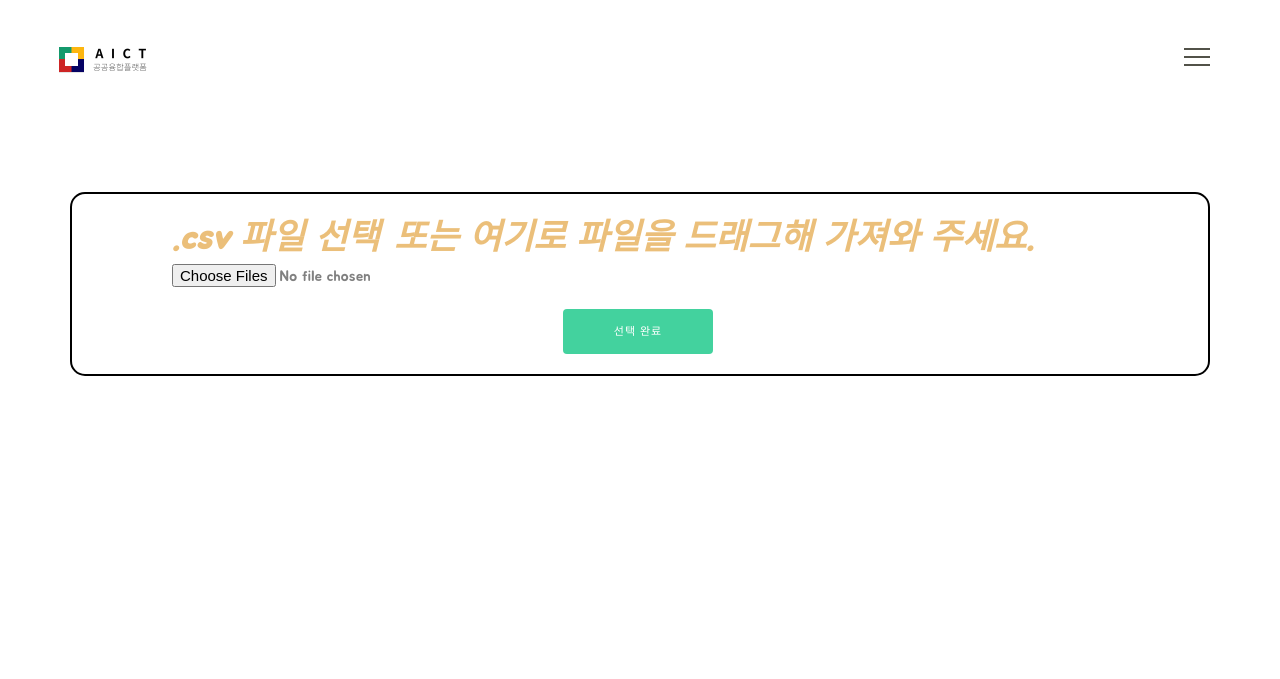
After one commit to Sinijinii/AICT-platform, a Django app: template smartfarm_page/templates/kid_data_fileupload.html in a window 1280 px wide. The commit adds this page. Shown: the top 679 px of the page. Run offline with Django 3.2, Linux system fonts and the light colour scheme; the template is opened without the code that fills it, so the values that code supplies are empty; parts of the project's set-up code (start-up, migrations or seed data) failed here and were passed over; some libraries are stand-ins or nearby versions.

Commit message:
Save kids data in DB.

```diff
--- /dev/null
+++ b/smartfarm_page/templates/kid_data_fileupload.html
@@ -0,0 +1,135 @@
+{% load static %}
+<!DOCTYPE html>
+<html lang="en">
+<head>
+    <meta charset="UTF-8">
+    <title>dataupload</title>
+</head>
+<link rel="shortcut icon" href="img/favicon.ico" type="image/x-icon">
+
+<!-- Bootstrap -->
+<link rel="stylesheet" type="text/css"  href="{% static 'smartfarm_page/css/kids/bootstrap.css' %}?after">
+<link rel="stylesheet" type="text/css" href="{% static 'smartfarm_page/css/kids/font-awesome.css' %}?after">
+
+<!-- Slider
+    ================================================== -->
+<link href="{% static 'smartfarm_page/css/kids/owl.carousel.css' %}?after" rel="stylesheet" media="screen">
+<link href="{% static 'smartfarm_page/css/kids/owl.theme.css' %}?after" rel="stylesheet" media="screen">
+<link href="{% static 'smartfarm_page/css/kids/animate.css' %}?after" rel="stylesheet" media="screen">
+<link href="https://cdn.jsdelivr.net/npm/bootstrap@5.1.3/dist/css/bootstrap.min.css">
+<!--Using JS-->
+<script src="https://cdn.jsdelivr.net/npm/chart.js"></script>
+<!-- Stylesheet
+
+
+    ================================================== -->
+<link rel="stylesheet" type="text/css"  href="{% static 'smartfarm_page/css/stylehj.css' %}?after">
+<link href='https://fonts.googleapis.com/css?family=PT+Serif:400,400i,700|Montserrat:100,200,300,300i,400,500,600,700,800,900' rel='stylesheet' type='text/css'>
+<!-- 글꼴 -->
+<link rel="preconnect" href="https://fonts.googleapis.com">
+<link rel="preconnect" href="https://fonts.gstatic.com" crossorigin>
+<link href="https://fonts.googleapis.com/css2?family=Jua&display=swap" rel="stylesheet">
+
+<!-- HTML5 shim and Respond.js for IE8 support of HTML5 elements and media queries -->
+<!-- WARNING: Respond.js doesn't work if you view the page via file:// -->
+<!--[if lt IE 9]>
+<script src="https://oss.maxcdn.com/html5shiv/3.7.2/html5shiv.min.js"></script>
+<script src="https://oss.maxcdn.com/respond/1.4.2/respond.min.js"></script>
+    <![endif]-->
+</head>
+<body class="page">
+<!-- Navigation
+    ==========================================-->
+<nav id="top-menu" class="navbar navbar-default navbar-fixed-top">
+  <div class="container">
+    <!-- Brand and toggle get grouped for better mobile display -->
+    <div class="navbar-header">
+      <button type="button" class="navbar-toggle collapsed" data-toggle="collapse" data-target="#bs-example-navbar-collapse-1"> <span class="sr-only">Toggle navigation</span> <span class="icon-bar"></span> <span class="icon-bar"></span> <span class="icon-bar"></span> </button>
+      <a class="navbar-brand" href="{% url 'main'%}"><img src="{% static 'smartfarm_page/assets/img/logo.png' %}?after" class="img-responsive"><span style=" color:#525249;">공공융합플랫폼</span></a> </div>
+    <!-- Collect the nav links, forms, and other content for toggling -->
+    <div class="collapse navbar-collapse" id="bs-example-navbar-collapse-1">
+      <!--nav icon-->
+      <a id="nav-icon" style=" color:#525249;"> <span></span> <span></span> <span></span> </a>
+      <!--nav icon end-->
+      <ul id="nav-top" class="nav navbar-nav navbar-right" style=" color:#525249;">
+         <li><a href="{% url 'main'%}" class="page-scroll"style=" color:#525249;">Home</a></li>
+         <li><a href="{% url 'str_smartfarm1'%}" class="page-scroll"style=" color:#525249;">딸기 스마트팜</a></li>
+         <li><a href="{% url 'kids_pattern1'%}" class="page-scroll"style=" color:#525249;">영유아 스마트 케어</a></li>
+         <li><a href="{% url 'covid19'%}" class="page-scroll"style=" color:#525249;">코로나19 현황 분석</a></li>
+      </ul>
+    </div>
+    <!-- /.navbar-collapse -->
+  </div>
+  <!-- /.container-fluid -->
+</nav>
+<style>
+   .jb-text {
+   border-top-left-radius:15px; border-bottom-left-radius:15px;
+   border-top-right-radius:15px; border-bottom-right-radius:15px;
+   background-color: white;
+   text-align: left;
+   border: 2px solid #000000;
+         }
+</style>
+<!-- banner Page
+    ==========================================-->
+<div id="page-banner" >
+  <div class="content  wow fdeInUp">
+    <div class="container ">
+        <div style="float: center;">
+            {% if not_pass %}
+            <h2 style="font-family: 'Jua', sans-serif;">잘못된 접근입니다. 돌아가기</h2>
+            <h4><a href="{% url 'kids_pattern1'%}" ><img src="{% static 'smartfarm_page/assets/img/return.png' %}" width="40" height="40" alt=""></a></h4>
+            <br><br><br>
+            {% elif Succeeded %}
+            <div style="float: center;">
+                <h1 style="font-family: 'Jua', sans-serif;">저장 성공</h1>
+                <h2 style="font-family: 'Jua', sans-serif;">영유아 페이지로 돌아가기<a href="{% url 'kids_pattern1'%}" ><img src="{% static 'smartfarm_page/assets/img/return.png' %}" width="40" height="40" alt=""></a></h2>
+            </div>
+            {% else %}
+            <div class="row">
+                <div class="col-md-12">
+                    <div class="jb-text" style="padding: 20px 100px; font-family: 'Jua', sans-serif;"> <!-- 블록 가운데 정렬-->
+                        <form method="post" action="{% url 'kid_data_upload' %}" enctype="multipart/form-data">
+                            {% csrf_token %}    <!-- 보안을 위해 반드시 필요. 없으면 장고에서 request 거절-->
+                            <div class="file-drop-area">
+                                <span class="choose-file-button"style=" color:#ebbf7a; font-size: 35px; font-weight: 600;"> .csv 파일 선택</span>
+                                <span class="file-message"style=" color:#ebbf7a; font-size: 35px; font-weight: 600;">&nbsp;또는 여기로 파일을 드래그해 가져와 주세요.</span>
+                                <input class="file-input" name="upload_kid_data" id="upload_kid_data" type="file" multiple required>
+                            </div>
+                            <div class="row mb-3"></div>
+                            <div class="text-center"><input type="submit" class="btn btn-success col-3" value="선택 완료"></div>
+                        </form>
+                    </div>
+                </div>
+            </div>
+            {% endif %}
+            {% if file %}
+            <form action="{% url 'input_kid_data'%}" method="POST"><br><br><br>
+                {% csrf_token %}
+                <div name="yes" class="jb-text" style="padding: 20px 100px; font-family: 'Jua', sans-serif;">
+                    <center></center>
+                    <h4 class="text-center">'Date', 'HeartRate', 'Km', 'sc_', 'Cal', 'ID', 'Day', 'Time', 'week', 'error', 'Name', 'Zsc'</h4>
+                    <h4 class="text-center"> 형태의 파일만을 지원합니다.</h4><br>
+                    <h3 class="text-center">{{ file }} 을 DB에 저장하시겠습니까?</h3>
+                    <div class="text-center" style=" margin-right:20px; ">
+                        <button type="submit" class="btn btn-primary" style="border-top-left-radius:5px; border-bottom-left-radius:5px; border: 1px solid black; background-color: rgba(0,0,0,0); color: black; padding: 5px;">확인</button>
+                    </center>
+                    </div><br>
+                    {% endif %}
+
+
+</body>
+</html>
+<script src="https://ajax.googleapis.com/ajax/libs/jquery/1.12.4/jquery.min.js"></script>
+<!-- Include all compiled plugins (below), or include individual files as needed -->
+<script type="text/javascript" src="{% static 'smartfarm_page/js/kids/bootstrap.js' %}"></script>
+<script type="text/javascript" src="{% static 'smartfarm_page/js/kids/SmoothScroll.js' %}"></script>
+<script type="text/javascript" src="{% static 'smartfarm_page/js/kids/jquery.isotope.js' %}"></script>
+<script src="{% static 'smartfarm_page/js/kids/owl.carousel.js' %}"></script>
+<script src="{% static 'smartfarm_page/js/kids/jquery.waypoints.min.js' %}"></script>
+<!-- Javascripts
+    ================================================== -->
+<script type="text/javascript" src="{% static 'smartfarm_page/js/kids/main.js' %}"></script>
+<script src="{% static 'smartfarm_page/js/kids/wow.min.js' %}"></script>
+<script src="https://cdn.startbootstrap.com/sb-forms-latest.js"></script>
--- a/smartfarm_page/urls.py
+++ b/smartfarm_page/urls.py
@@ -20,5 +20,7 @@ urlpatterns = [
     path('result/pick_date', views.pick_date, name="pick_date"),
     path('result/pick_part', views.pick_part, name="pick_part"),
     path('result/pick_month', views.pick_month, name="pick_month"),
-
+    path('kid_data_fileupload/', views.kid_data_fileupload, name="kid_data_fileupload"),
+    path('kid_data_fileupload/kid_data_upload', views.kid_data_upload, name="kid_data_upload"),
+    path('kid_data_fileupload/input_kid_data', views.input_kid_data, name="input_kid_data"),
 ]
```
Also changed, not shown: smartfarm_page/templates/kids_pattern1.html (+7 -1 lines), smartfarm_page/templates/result.html (+7 -5 lines), smartfarm_page/views.py (+43 -12 lines), smartfarm_page/forms.py (line endings or trailing spaces).
